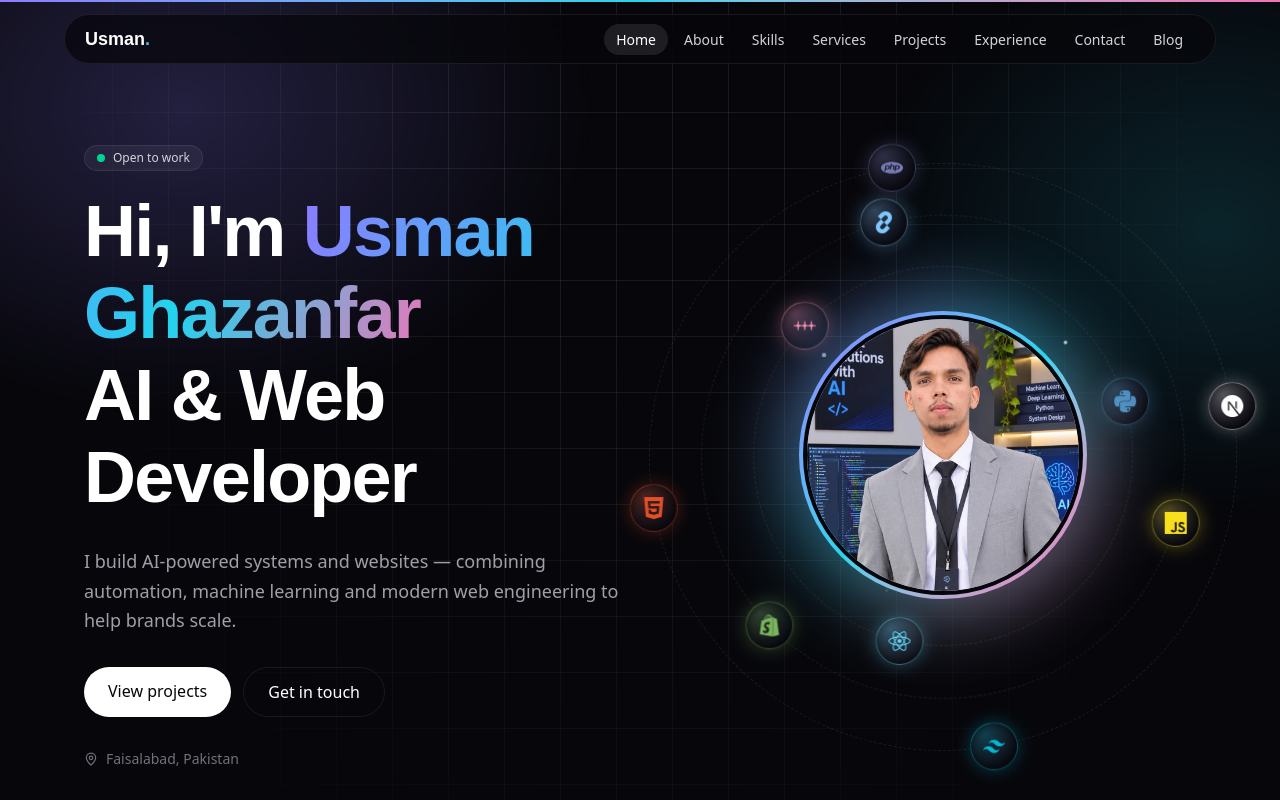
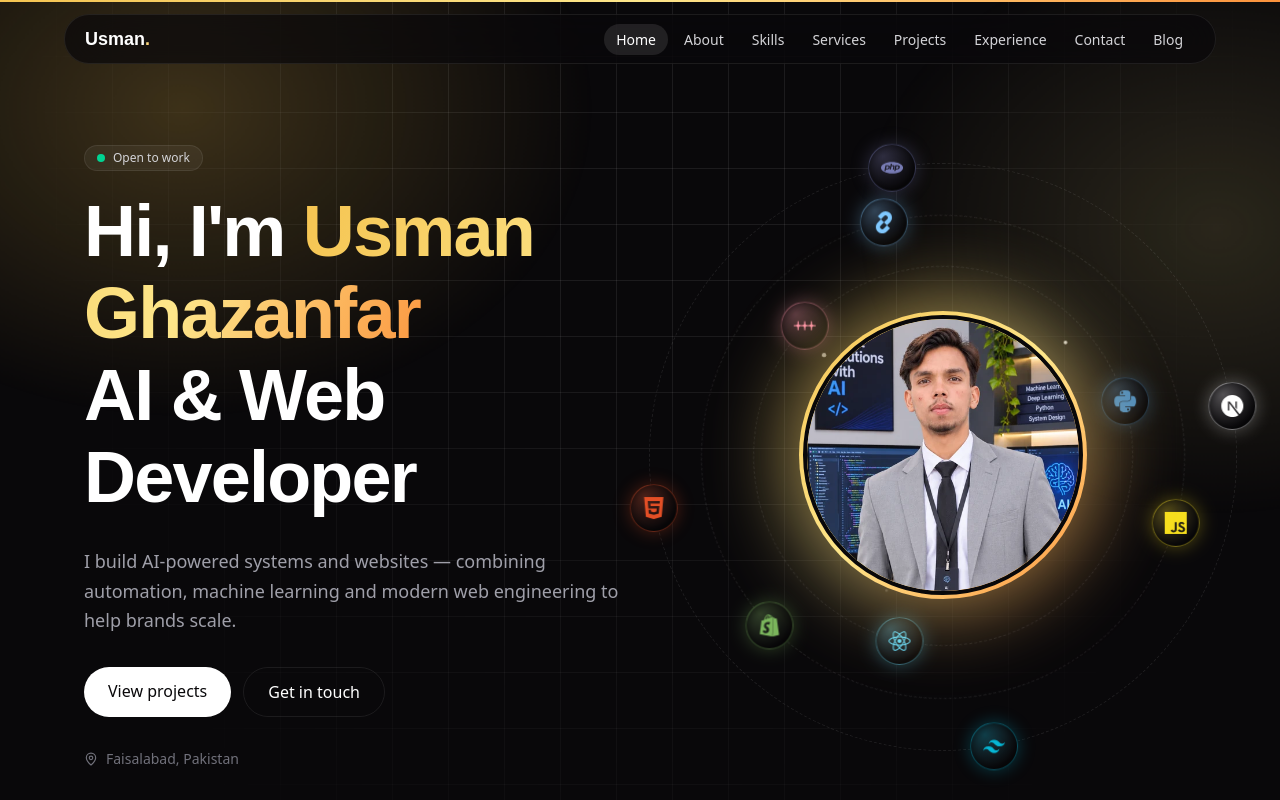
Before and after one commit to usmanghazanfar001-creator/React-Portfolio, a React (Vite) app: page /404 in a window 1280 px wide. Shown: the top 800 px of the page. Built offline with nearby package versions, Linux system fonts and the light colour scheme.

Commit message:
Midnight Gold theme

```diff
--- a/src/index.css
+++ b/src/index.css
@@ -7,17 +7,17 @@
 @theme {
   --font-sans: 'Inter Variable', system-ui, sans-serif;
   --font-display: 'Space Grotesk Variable', 'Inter Variable', sans-serif;
-  --color-ink: #07070b;
-  --color-panel: #0f0f16;
+  --color-ink: #09080a;
+  --color-panel: #141115;
   --color-line: rgb(255 255 255 / 0.08);
-  --color-accent: #8b7cff;
-  --color-accent-2: #22d3ee;
-  --color-accent-3: #f472b6;
+  --color-accent: #f5c451;
+  --color-accent-2: #fde68a;
+  --color-accent-3: #fb923c;
 }
 
 html { scroll-behavior: smooth; scroll-padding-top: 5rem; }
 body { @apply bg-ink text-zinc-300 font-sans antialiased; }
-::selection { background: var(--color-accent); color: #fff; }
+::selection { background: var(--color-accent); color: var(--color-ink); }
 
 .grad-text {
   background: linear-gradient(110deg, var(--color-accent), var(--color-accent-2) 55%, var(--color-accent-3));
@@ -27,20 +27,20 @@ body { @apply bg-ink text-zinc-300 font-sans antialiased; }
   @apply rounded-3xl border border-line bg-panel/70 backdrop-blur;
   transition: border-color .3s, transform .3s;
 }
-.card:hover { border-color: rgb(139 124 255 / .45); }
+.card:hover { border-color: color-mix(in srgb, var(--color-accent) 45%, transparent); }
 /* Performance: backdrop blur is expensive on phones and invisible on these near-opaque cards, so it is desktop-only. */
 @media (max-width: 767px) { .card { -webkit-backdrop-filter: none; backdrop-filter: none; } }
 .glow::before {
   content: ''; position: absolute; inset: 0; border-radius: inherit; pointer-events: none; opacity: 0;
-  background: radial-gradient(500px circle at var(--mx,50%) var(--my,50%), rgb(139 124 255 / .14), transparent 45%);
+  background: radial-gradient(500px circle at var(--mx,50%) var(--my,50%), color-mix(in srgb, var(--color-accent) 14%, transparent), transparent 45%);
   transition: opacity .3s;
 }
 .glow:hover::before { opacity: 1; }
 .chip { @apply rounded-full border border-line bg-white/5 px-3 py-1 text-xs text-zinc-300; }
 .aurora { background:
-  radial-gradient(40rem 30rem at 15% 10%, rgb(139 124 255 / .22), transparent 60%),
-  radial-gradient(35rem 28rem at 90% 20%, rgb(34 211 238 / .14), transparent 60%),
-  radial-gradient(30rem 25rem at 60% 90%, rgb(244 114 182 / .10), transparent 60%); }
+  radial-gradient(40rem 30rem at 15% 10%, color-mix(in srgb, var(--color-accent) 22%, transparent), transparent 60%),
+  radial-gradient(35rem 28rem at 90% 20%, color-mix(in srgb, var(--color-accent-2) 14%, transparent), transparent 60%),
+  radial-gradient(30rem 25rem at 60% 90%, color-mix(in srgb, var(--color-accent-3) 10%, transparent), transparent 60%); }
 .grid-bg { background-image: linear-gradient(var(--color-line) 1px, transparent 1px), linear-gradient(90deg, var(--color-line) 1px, transparent 1px);
   background-size: 56px 56px; mask-image: radial-gradient(ellipse at 50% 0%, #000 20%, transparent 70%); }
 @keyframes drift { 0%,100% { transform: translate3d(0,0,0) scale(1); } 50% { transform: translate3d(2%,3%,0) scale(1.08); } }
@@ -50,7 +50,7 @@ body { @apply bg-ink text-zinc-300 font-sans antialiased; }
 .marquee:hover { animation-play-state: paused; }
 .brand-icon { background: color-mix(in srgb, var(--brand) 14%, transparent); color: var(--brand); transition: background .3s, color .3s, box-shadow .3s; }
 .brand-card:hover { border-color: color-mix(in srgb, var(--brand) 60%, transparent); }
-.brand-card:hover .brand-icon { background: var(--brand); color: #07070b; box-shadow: 0 0 28px color-mix(in srgb, var(--brand) 55%, transparent); }
+.brand-card:hover .brand-icon { background: var(--brand); color: var(--color-ink); box-shadow: 0 0 28px color-mix(in srgb, var(--brand) 55%, transparent); }
 /* ---- galaxy orbit around the portrait ---- */
 @keyframes spin { to { transform: rotate(360deg); } }
 @keyframes twinkle { 0%,100% { opacity: .15; transform: scale(.8); } 50% { opacity: .9; transform: scale(1.3); } }
@@ -73,7 +73,7 @@ body { @apply bg-ink text-zinc-300 font-sans antialiased; }
 .planet-in {
   position: relative; display: grid; place-items: center; width: 100%; height: 100%;
   border-radius: 50%; color: var(--c); cursor: default; outline: none;
-  background: radial-gradient(circle at 30% 25%, color-mix(in srgb, var(--c) 28%, #14141f), #0b0b12 75%);
+  background: radial-gradient(circle at 30% 25%, color-mix(in srgb, var(--c) 28%, var(--color-panel)), var(--color-ink) 75%);
   border: 1px solid color-mix(in srgb, var(--c) 35%, transparent);
   box-shadow: 0 0 18px color-mix(in srgb, var(--c) 30%, transparent), inset 0 0 10px rgb(0 0 0 / .5);
   animation: spin var(--dur) linear infinite reverse;
```
